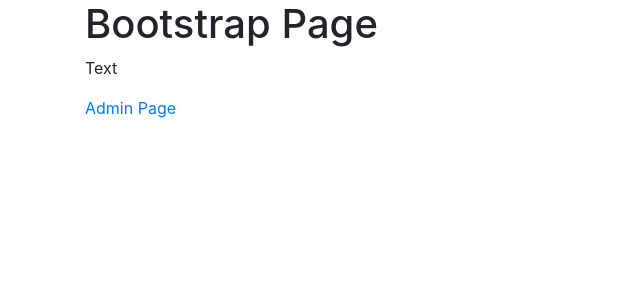
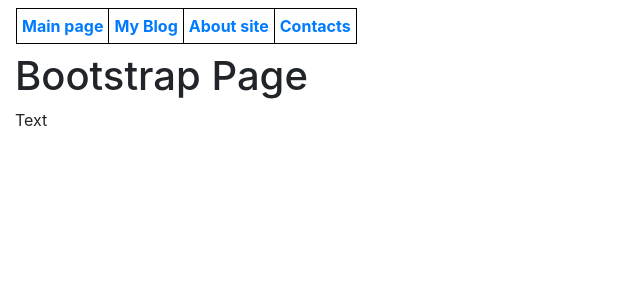
Before and after one commit to Ivanchyshyn/Django_project, a Django app: page / in a window 1280 px wide. Shown: the top 300 px of the page, without its empty margins (0-640 px from the left). Run offline with Django 3.2, Linux system fonts and the light colour scheme; lists and menus that the app fills with data are empty; some libraries are stand-ins or nearby versions.

Commit message:
Added base webpages and navigation bar

```diff
--- a/django_project/urls.py
+++ b/django_project/urls.py
@@ -15,10 +15,12 @@
 """
 from django.contrib import admin
 from django.urls import path
-from pages import views
+from pages.views import home_view, blog, about, contact
 
 urlpatterns = [
+    path('', home_view, name="home"),
+    path('blog/', blog, name="blog"),
+    path('about/', about, name="about"),
+    path('contact/', contact, name="contact"),
     path('admin/', admin.site.urls),
-    path('', views.home_view),
-    path('1', views.page1)
 ]
--- /dev/null
+++ b/pages/templates/base.html
@@ -0,0 +1,22 @@
+<!DOCTYPE html>
+<html lang="en">
+    <head>
+    <meta charset="utf-8">
+    <title>{% block title %}{% endblock %}</title>
+    <meta name="viewport" content="width=device-width, initial-scale=1.0">
+    <meta name="description" content="">
+    <meta name="author" content="">
+
+    <script src="https://code.jquery.com/jquery-3.3.1.slim.min.js" integrity="sha384-q8i/X+965DzO0rT7abK41JStQIAqVgRVzpbzo5smXKp4YfRvH+8abtTE1Pi6jizo" crossorigin="anonymous"></script>
+    <script src="https://cdnjs.cloudflare.com/ajax/libs/popper.js/1.14.7/umd/popper.min.js" integrity="sha384-UO2eT0CpHqdSJQ6hJty5KVphtPhzWj9WO1clHTMGa3JDZwrnQq4sF86dIHNDz0W1" crossorigin="anonymous"></script>
+    {% load static %}
+    <link rel="stylesheet" href="{% static 'css/bootstrap.min.css' %}">
+    <script src="{% static 'js/bootstrap.min.js' %}"></script>
+    </head>
+    <body>
+    {% include 'partials/nav-bar.html' %}
+
+    {% block pagecontent %}
+    {% endblock %}
+    </body>
+</html>
--- a/pages/templates/index.html
+++ b/pages/templates/index.html
@@ -1,24 +1,18 @@
+
+{% extends 'base.html' %}
+
 <!DOCTYPE html>
 <html lang="en">
 <head>
     <meta charset="utf-8">
-    <title>Site</title>
-    <meta name="viewport" content="width=device-width, initial-scale=1.0">
-    <meta name="description" content="">
-    <meta name="author" content="">
-
-    <script src="https://code.jquery.com/jquery-3.3.1.slim.min.js" integrity="sha384-q8i/X+965DzO0rT7abK41JStQIAqVgRVzpbzo5smXKp4YfRvH+8abtTE1Pi6jizo" crossorigin="anonymous"></script>
-	<script src="https://cdnjs.cloudflare.com/ajax/libs/popper.js/1.14.7/umd/popper.min.js" integrity="sha384-UO2eT0CpHqdSJQ6hJty5KVphtPhzWj9WO1clHTMGa3JDZwrnQq4sF86dIHNDz0W1" crossorigin="anonymous"></script>
-	{% load static %}
-    <link rel="stylesheet" href="{% static 'css/bootstrap.min.css' %}">
-	<script src="{% static 'js/bootstrap.min.js' %}"></script>
+    <title>{% block title %}Home page{% endblock %}</title>
 </head>
-
 <body>
-    <div class='container'>
+    {% block pagecontent %}
+    <div class="container-fluid">
         <h1>Bootstrap Page</h1>
         <p>Text</p>
-        <a href="/admin">Admin Page</a>
+    {% endblock %}
     </div>
 </body>
 </html>
--- /dev/null
+++ b/pages/templates/partials/nav-bar.html
@@ -0,0 +1,28 @@
+<div class="nav-link">
+  <table class="nav-table">
+  {% if request.user.is_staff %}
+  <th>
+    <a href="/admin">Admin</a>
+  </th>
+  {% endif %}
+  <th>
+    <a href="{% url 'home' %}">Main page</a>
+  </th>
+  <th>
+    <a href="{% url 'blog' %}">My Blog</a>
+  </th>
+  <th>
+    <a href="{% url 'about' %}">About site</a>
+  </th>
+  <th>
+    <a href="{% url 'contact' %}">Contacts</a>
+  </th>
+  </table>
+</div>
+<style>
+  .nav-table, th {
+    border: 1px solid black;
+    padding: 5px;
+    border-collapse: collapse;
+  }
+</style>
--- a/pages/views.py
+++ b/pages/views.py
@@ -2,8 +2,21 @@
 from django.template import RequestContext
 from django.http import HttpResponse
 
-def home_view(request):
-    return render(request, 'index.html')
+def home_view(request, *args, **kwargs):
+    my_context = {}
+    return render(request, 'index.html', my_context)
 
-def page1(request):
-    return HttpResponse("<h1>This is page1</h1><p>Go to <a href='/'>home</a></p>")
+
+def blog(request, *args, **kwargs):
+    my_context = {}
+    return render(request, 'blog.html', my_context)
+
+
+def about(request, *args, **kwargs):
+    my_context = {}
+    return render(request, 'about.html', my_context)
+
+
+def contact(request, *args, **kwargs):
+    my_context = {}
+    return render(request, "contact.html", my_context)
```
Also changed, not shown: pages/templates/about.html (added, +15 -0 lines), pages/templates/blog.html (added, +14 -0 lines), pages/templates/contact.html (added, +15 -0 lines). Lines whose indentation alone changed are shown as unchanged.
